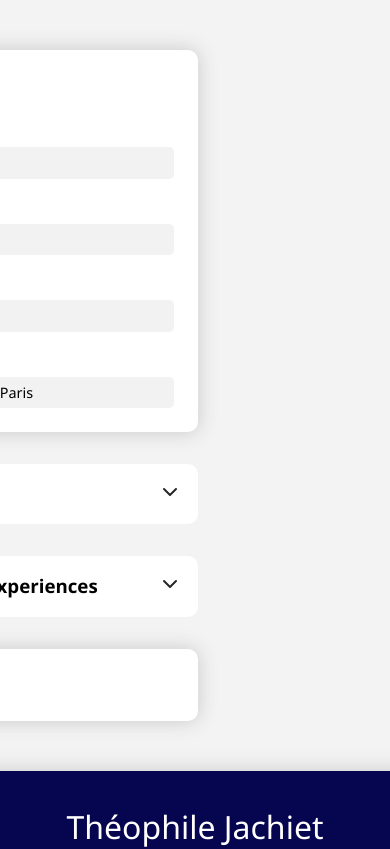
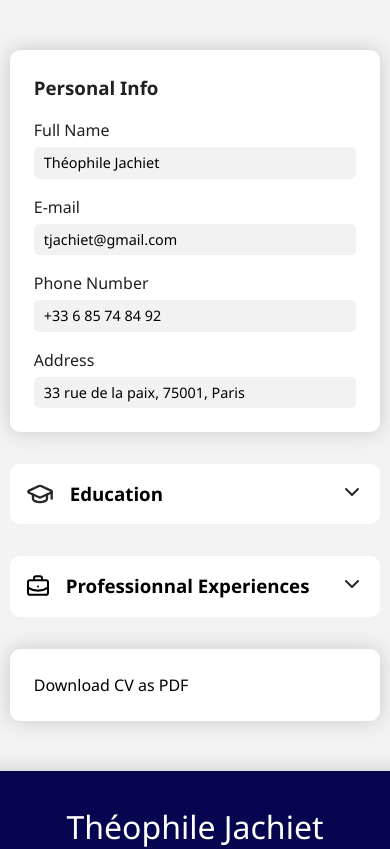
Before and after one commit to theojachiet/CV-App, a React (Vite) app: page / in a window 390 px wide. Shown: the top 849 px of the page. Built offline with nearby package versions, Linux system fonts and the light colour scheme.

Commit message:
adapt edit panel to phone screens (not the cv ot ir breaks the pdf

```diff
--- a/src/App.css
+++ b/src/App.css
@@ -9,6 +9,7 @@ body {
 .app-container {
   display: flex;
   flex-wrap: wrap;
+  justify-content: center;
   gap: 50px;
   margin: 50px;
 }
@@ -71,6 +72,12 @@ button {
   flex-direction: column;
   gap: 2rem;
   width: 400px;
+}
+
+@media (max-width: 600px) {
+  .edit-panel {
+    max-width: 95vw;
+  }
 }
 
 .personal-info, .pdf {
```
